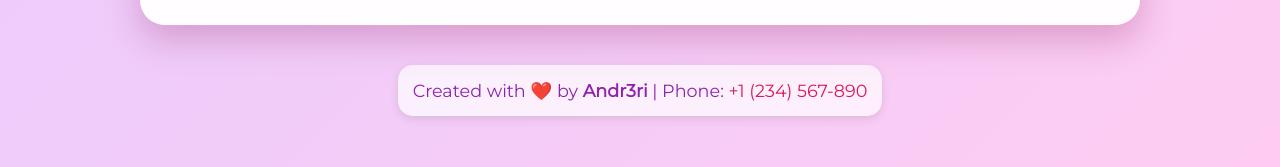
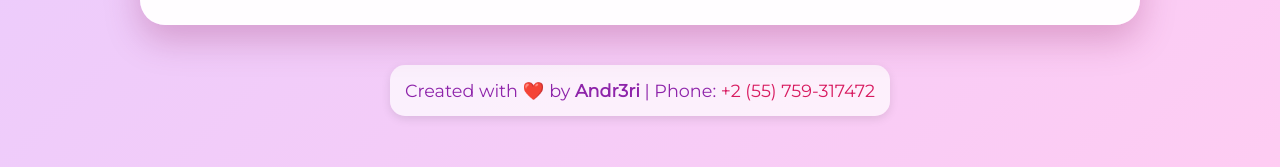
Before and after one commit to Andrew-bot-source/WEEKw2, a plain HTML site: page index.html in a window 1280 px wide. Shown: the part 2721-2888 px from the top of the page. Drawn offline with nearby package versions, Linux system fonts and the light colour scheme.

Commit message:
Update index.html

```diff
--- a/index.html
+++ b/index.html
@@ -487,7 +487,7 @@
     </div>
 
     <div class="creator-info">
-        <p>Created with ❤️ by <strong>Andr3ri</strong> | Phone: <a href="tel:+255759317472">+1 (234) 567-890</a></p>
+        <p>Created with ❤️ by <strong>Andr3ri</strong> | Phone: <a href="tel:+255759317472">+2 (55) 759-317472</a></p>
     </div>
 
     <div class="music-player">
```
